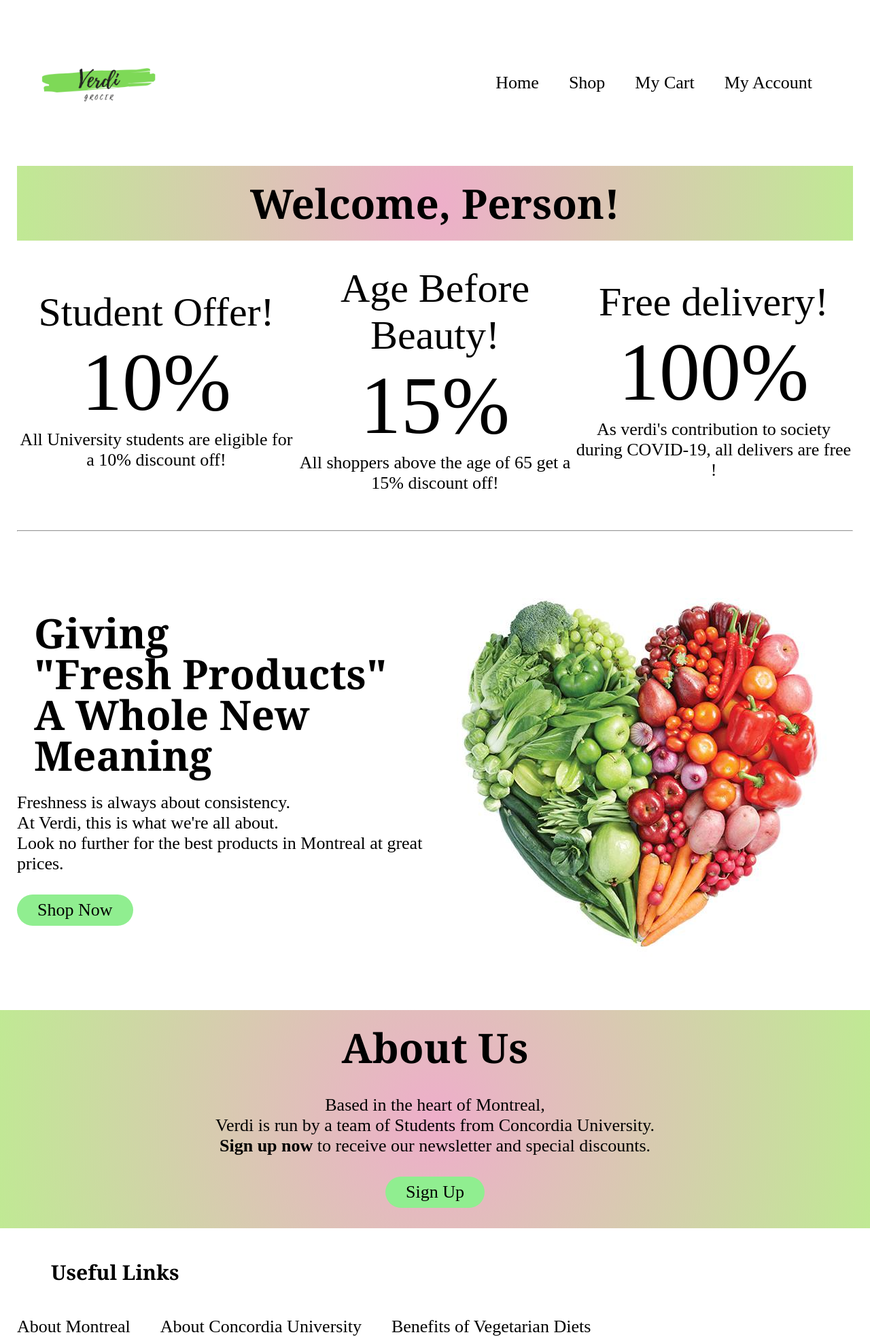
After one commit to gormshaw23/Verdi-Groceries-Website, a PHP site: page /P1.php in a window 1280 px wide. The commit adds this page. Shown: the whole page at 68% size. Run offline with PHP 8.4, Linux system fonts and the light colour scheme.

Commit message:
P1 added and updated navbar

```diff
--- /dev/null
+++ b/verdi/P1.php
@@ -0,0 +1,168 @@
+<!DOCTYPE html>
+<html lang="en">
+
+<head>
+    <meta charset="UTF-8">
+    <meta name="viewport" content="width=device-width, initial-scale=1.0">
+    <title>Verdi Groceries | Montreal Local Products</title>
+    <link rel="stylesheet" href="myStyleS.css">
+    <style>
+        .offerH {
+            padding-top: 35px;
+            width: auto;
+        }
+
+        .offerH p {
+            color: black;
+            font-family: serif;
+            font-size: 60px;
+            text-align: center;
+        }
+
+        .Sales {
+            display: flex;
+            align-items: center;
+            flex-wrap: wrap;
+            justify-content: space-around;
+        }
+
+        .col-9 {
+            flex-basis: 33%;
+            min-width: 200px;
+            text-align: center;
+        }
+
+        .col-9 p {
+            text-align: center;
+        }
+
+        .col-9 img {
+            display: block;
+            margin-left: auto;
+            margin-right: auto;
+            width: 75%;
+            height: auto;
+        }
+
+        .col-9 h1 {
+            font-family: Georgia, 'Times New Roman', Times, serif;
+            text-align: center;
+            font-size: 60px;
+            line-height: 60px;
+            margin: 25px;
+        }
+
+        .col-9 h4{
+            font-family: Georgia, 'Times New Roman', Times, serif;
+            text-align: center;
+            margin: 25px;
+        }
+
+
+    </style>
+</head>
+
+<body>
+    <div class="container">
+        <!-- The logo of our store -->
+        <header class="navbar">
+            <div class="logo">
+                <img src="Images/Verdi.png" class="img1">
+            </div>
+
+            <!-- The overall navigation bar -->
+            <nav>
+                <ul>
+                    <li><a href="P1.php">Home</a></li>
+                    <li><a href="P2.php">Shop</a></li>
+                    <li><a href="P4_php.php">My Cart</a></li>
+                    <li><a href="P5.php">My Account</a></li>
+                </ul>
+            </nav>
+        </header>
+
+        <section class="second_row">
+            <div class="col-1">
+                <h1>Welcome, <span id="name">Person!</span></h1>
+            </div>
+        </section>
+
+
+        <br>
+        <br>
+
+        <div class="Sales">
+            <div class="col-9">
+                <p style="font-size: 60px"> Student Offer!<p>
+                <p style="font-size: 120px">10%</p>
+                <p>All University students are eligible for a 10% discount off!</p>
+            </div>
+            <div class="col-9">
+                <p style="font-size: 60px"> Age Before Beauty!</p>
+                <p style="font-size: 120px">15%</p>
+                <p> All shoppers above the age of 65 get a 15% discount off! </p>
+            </div>
+            <div class="col-9">
+                <p style="font-size: 60px"> Free delivery!</p>
+                <p style="font-size: 120px">100%</p>
+                <p>As verdi's contribution to society during COVID-19, all delivers are free !</p>
+            </div>
+        </div>
+        <br>
+        <br>
+        <br>
+        <hr>
+
+
+
+        <section class="first_row">
+            <div class="col-2">
+                <h1>Giving <br> "Fresh Products" <br> A Whole New Meaning</h1>
+                <p> Freshness is always about consistency. <br> At Verdi, this is what we're all about.
+                    <br> Look no further for the best products in Montreal at great prices.
+                </p>
+
+                <a href="products_page_p2.html" class="first_button">
+                    Shop Now
+                </a>
+
+            </div>
+            <div class="col-2">
+                <img src="Images/Fruit-Veg-Heart.jpg">
+            </div>
+        </section>
+    </div>
+
+    <section class="second_row">
+
+        <div class="col-1">
+
+            <h1>About Us</h1>
+            <p> Based in the heart of Montreal,<br> Verdi is run by a team of Students from Concordia University.<br> <b>Sign up now</b> to receive our newsletter and special discounts.
+                <br>
+                <a href="" class="second_button">
+                    Sign Up
+                </a>
+            </p>
+
+        </div>
+    </section>
+
+    <footer>
+        <div class="container">
+            <div class="final_row">
+                <h2>Useful Links</h2>
+                <ul>
+                    <li><a href="https://youtu.be/bss-jJCTiAY">About Montreal</a></li>
+                    <li><a href="https://www.concordia.ca/about.html">About Concordia University</a></li>
+                    <li><a href="https://www.concordia.ca/cunews/offices/provost/health/topics/healthy-eating/vegetarian-vegan-diets.html?c=/health/topics/healthy-eating">Benefits of Vegetarian Diets</a></li>
+                </ul>
+            </div>
+        </div>
+    </footer>
+
+
+    <script src="verdiJS.js"></script>
+</body>
+
+</html>
--- a/verdi/P2.php
+++ b/verdi/P2.php
@@ -25,7 +25,7 @@
 </head>
 <div class="container">
         <header class="topnav">
-            <a href="P1.html">Home</a>
+            <a href="P1.php">Home</a>
             <a href="P2.php">Shop</a>
             <a href="P4_php.php">My Cart</a>
             <a href="P5.php">My Account</a>
--- a/verdi/P3_Breads.php
+++ b/verdi/P3_Breads.php
@@ -23,7 +23,7 @@
 <?php  include "include/db.php"?>
 <div class="container">
    <header class="topnav">
-            <a href="P1.html">Home</a>
+            <a href="P1.php">Home</a>
             <a href="P2.php">Shop</a>
             <a href="P4_php.php">My Cart</a>
             <a href="P5.php">My Account</a>
--- a/verdi/P3_dairy.php
+++ b/verdi/P3_dairy.php
@@ -22,7 +22,7 @@
 </head>
 <div class="container">
         <header class="topnav">
-            <a href="P1.html">Home</a>
+            <a href="P1.php">Home</a>
             <a href="P2.php">Shop</a>
             <a href="P4_php.php">My Cart</a>
             <a href="P5.php">My Account</a>
--- a/verdi/P3_fruits.php
+++ b/verdi/P3_fruits.php
@@ -22,7 +22,7 @@
 </head>
 <div class="container">
         <header class="topnav">
-            <a href="P1.html">Home</a>
+            <a href="P1.php">Home</a>
             <a href="P2.php">Shop</a>
             <a href="P4_php.php">My Cart</a>
             <a href="P5.php">My Account</a>
--- a/verdi/P3_meats.php
+++ b/verdi/P3_meats.php
@@ -22,7 +22,7 @@
 </head>
 <div class="container">
         <header class="topnav">
-            <a href="P1.html">Home</a>
+            <a href="P1.php">Home</a>
             <a href="P2.php">Shop</a>
             <a href="P4_php.php">My Cart</a>
             <a href="P5.php">My Account</a>
--- a/verdi/P4_php.php
+++ b/verdi/P4_php.php
@@ -104,7 +104,7 @@
 
     <div class="container">
         <header class="topnav">
-            <a href="P1.html">Home</a>
+            <a href="P1.php">Home</a>
             <a href="P2.php">Shop</a>
             <a href="P4_php.php">My Cart</a>
             <a href="P5.php">My Account</a>
--- a/verdi/P5.php
+++ b/verdi/P5.php
@@ -29,7 +29,7 @@ if(isset($_GET['error'])==true)
             <!-- The overall navigation bar -->
             <nav>
                 <ul>
-                    <li><a href="P2.php">Home</a></li>
+                    <li><a href="P1.php">Home</a></li>
                 </ul>
             </nav>
         </header>
```
